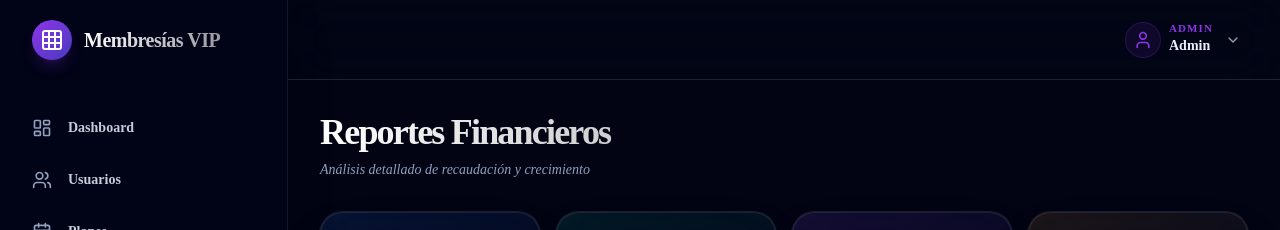
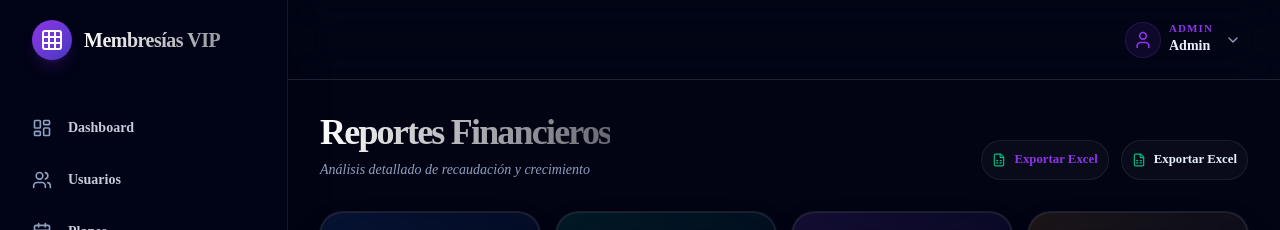
Before and after one commit to Heartsov3r/https---github.com-Heartsov3r-adminstracionVIP, a Next.js app: page /admin/reports in a window 1280 px wide. Shown: the top 230 px of the page. Built offline with nearby package versions, Linux system fonts and the light colour scheme; no server answers; the database is empty.

Commit message:
feat: excel report export for clients and financial data

```diff
--- /dev/null
+++ b/src/app/admin/reports/ReportsClient.tsx
@@ -0,0 +1,36 @@
+'use client'
+
+import React from 'react'
+import { ExportExcelButton } from '@/components/admin/ExportExcelButton'
+
+interface ReportsClientProps {
+  monthly: any[]
+  yearly: any[]
+}
+
+export function ReportsClient({ monthly, yearly }: ReportsClientProps) {
+  return (
+    <div className="flex gap-3">
+      <ExportExcelButton
+        data={monthly}
+        filename="recaudacion_mensual"
+        headers={[
+          { key: 'month', label: 'Mes' },
+          { key: 'year', label: 'Año' },
+          { key: 'total', label: 'Total Recaudado ($)' },
+          { key: 'count', label: 'Cantidad de Cobros' }
+        ]}
+        className="bg-primary/10 text-primary border-primary/20 hover:bg-primary hover:text-white"
+      />
+      <ExportExcelButton
+        data={yearly}
+        filename="recaudacion_anual"
+        headers={[
+          { key: 'year', label: 'Año' },
+          { key: 'total', label: 'Total Recaudado ($)' }
+        ]}
+        className="bg-primary-foreground/10"
+      />
+    </div>
+  )
+}
--- a/src/app/admin/reports/page.tsx
+++ b/src/app/admin/reports/page.tsx
@@ -11,6 +11,7 @@ import {
   Target,
   Trophy
 } from 'lucide-react'
+import { ReportsClient } from './ReportsClient'
 
 export default async function ReportsPage() {
   const { data, error } = await fetchFinancialStats()
@@ -33,12 +34,15 @@ export default async function ReportsPage() {
 
   return (
     <div className="p-4 sm:p-8 space-y-6 sm:space-y-8 animate-in fade-in duration-700">
-      {/* Header */}
-      <div className="flex flex-col gap-2">
-        <h1 className="text-3xl sm:text-4xl font-black tracking-tighter bg-clip-text text-transparent bg-gradient-to-r from-white to-white/40">
-          Reportes Financieros
-        </h1>
-        <p className="text-sm text-muted-foreground font-medium italic">Análisis detallado de recaudación y crecimiento</p>
+      <div className="flex flex-col sm:flex-row sm:items-end justify-between gap-4">
+        <div className="flex flex-col gap-2">
+          <h1 className="text-3xl sm:text-4xl font-black tracking-tighter bg-clip-text text-transparent bg-gradient-to-r from-white to-white/40">
+            Reportes Financieros
+          </h1>
+          <p className="text-sm text-muted-foreground font-medium italic">Análisis detallado de recaudación y crecimiento</p>
+        </div>
+
+        <ReportsClient monthly={monthly} yearly={yearly} />
       </div>
 
       {/* Impact Cards */}
--- a/src/app/admin/users/UsersTable.tsx
+++ b/src/app/admin/users/UsersTable.tsx
@@ -21,6 +21,7 @@ import { Label } from '@/components/ui/label'
 import { Input } from '@/components/ui/input'
 import { Select, SelectContent, SelectItem, SelectTrigger, SelectValue } from '@/components/ui/select'
 import { Avatar, AvatarFallback, AvatarImage } from '@/components/ui/avatar'
+import { ExportExcelButton } from '@/components/admin/ExportExcelButton'
 import { PaginationControls } from '@/components/ui/pagination-controls'
 
 const ITEMS_PER_PAGE = 20
@@ -124,8 +125,9 @@ export function UsersTable({ users, plans }: { users: any[], plans: any[] }) {
   return (
     <>
       <div className="space-y-4">
+        <div className="flex flex-col sm:flex-row items-center justify-between gap-4">
           {/* BUSCADOR */}
-        <div className="relative group max-w-md">
+          <div className="relative group max-w-md w-full">
             <div className="absolute inset-y-0 left-4 flex items-center pointer-events-none text-muted-foreground group-focus-within:text-primary transition-colors">
               <Search className="w-5 h-5" />
             </div>
@@ -134,6 +136,21 @@ export function UsersTable({ users, plans }: { users: any[], plans: any[] }) {
               className="pl-12 h-14 bg-white/5 border-white/5 rounded-2xl focus:ring-primary/20 focus:border-primary/50 transition-all font-medium text-base shadow-xl"
               value={searchTerm}
               onChange={(e) => setSearchTerm(e.target.value)}
+            />
+          </div>
+
+          <ExportExcelButton
+            data={allFilteredClients}
+            filename="clientes_vip"
+            headers={[
+              { key: 'full_name', label: 'Nombre Completo' },
+              { key: 'email', label: 'Correo Electrónico' },
+              { key: 'phone', label: 'Teléfono/WhatsApp' },
+              { key: 'role', label: 'Rol' },
+              { key: 'created_at', label: 'Fecha Registro' },
+              { key: 'latestMembership.plan_name', label: 'Plan Actual' },
+              { key: 'latestMembership.end_date', label: 'Fecha Vencimiento' }
+            ]}
           />
         </div>
 
--- /dev/null
+++ b/src/components/admin/ExportExcelButton.tsx
@@ -0,0 +1,69 @@
+'use client'
+
+import React from 'react'
+import { FileSpreadsheet } from 'lucide-react'
+import { Button } from '@/components/ui/button'
+
+interface ExportExcelButtonProps {
+  data: any[]
+  filename: string
+  headers: { key: string; label: string }[]
+  variant?: "outline" | "default" | "ghost" | "secondary"
+  className?: string
+}
+
+export function ExportExcelButton({ data, filename, headers, variant = "outline", className }: ExportExcelButtonProps) {
+  const exportToExcel = () => {
+    if (!data || data.length === 0) {
+      alert("No hay datos para exportar.")
+      return
+    }
+
+    // 1. Crear cabeceras
+    const csvHeaders = headers.map(h => h.label).join(',')
+
+    // 2. Crear filas
+    const csvRows = data.map(item => {
+      return headers.map(header => {
+        let value = item[header.key] ?? ''
+
+        // Manejar objetos anidados si es necesario (ej: user.profile.name)
+        if (header.key.includes('.')) {
+          value = header.key.split('.').reduce((obj, key) => obj?.[key], item) ?? ''
+        }
+
+        // Limpiar el valor para CSV (evitar comas que rompan columnas)
+        const escaped = String(value).replace(/"/g, '""')
+        return `"${escaped}"`
+      }).join(',')
+    })
+
+    // 3. Unir todo con el BOM de UTF-8 para que Excel detecte tildes correctamente
+    const csvContent = '\uFEFF' + [csvHeaders, ...csvRows].join('\n')
+
+    // 4. Crear el archivo y el link de descarga
+    const blob = new Blob([csvContent], { type: 'text/csv;charset=utf-8;' })
+    const url = URL.createObjectURL(blob)
+    const link = document.createElement('a')
+
+    link.setAttribute('href', url)
+    link.setAttribute('download', `${filename}_${new Date().toISOString().split('T')[0]}.csv`)
+    link.style.visibility = 'hidden'
+    document.body.appendChild(link)
+    link.click()
+    document.body.removeChild(link)
+  }
+
+  return (
+    <Button
+      variant={variant}
+      size="sm"
+      onClick={exportToExcel}
+      className={`gap-2 rounded-xl font-bold h-9 sm:h-10 ${className}`}
+    >
+      <FileSpreadsheet className="w-4 h-4 text-emerald-500" />
+      <span className="hidden sm:inline">Exportar Excel</span>
+      <span className="sm:hidden">Excel</span>
+    </Button>
+  )
+}
```
Lines whose indentation alone changed are shown as unchanged.
